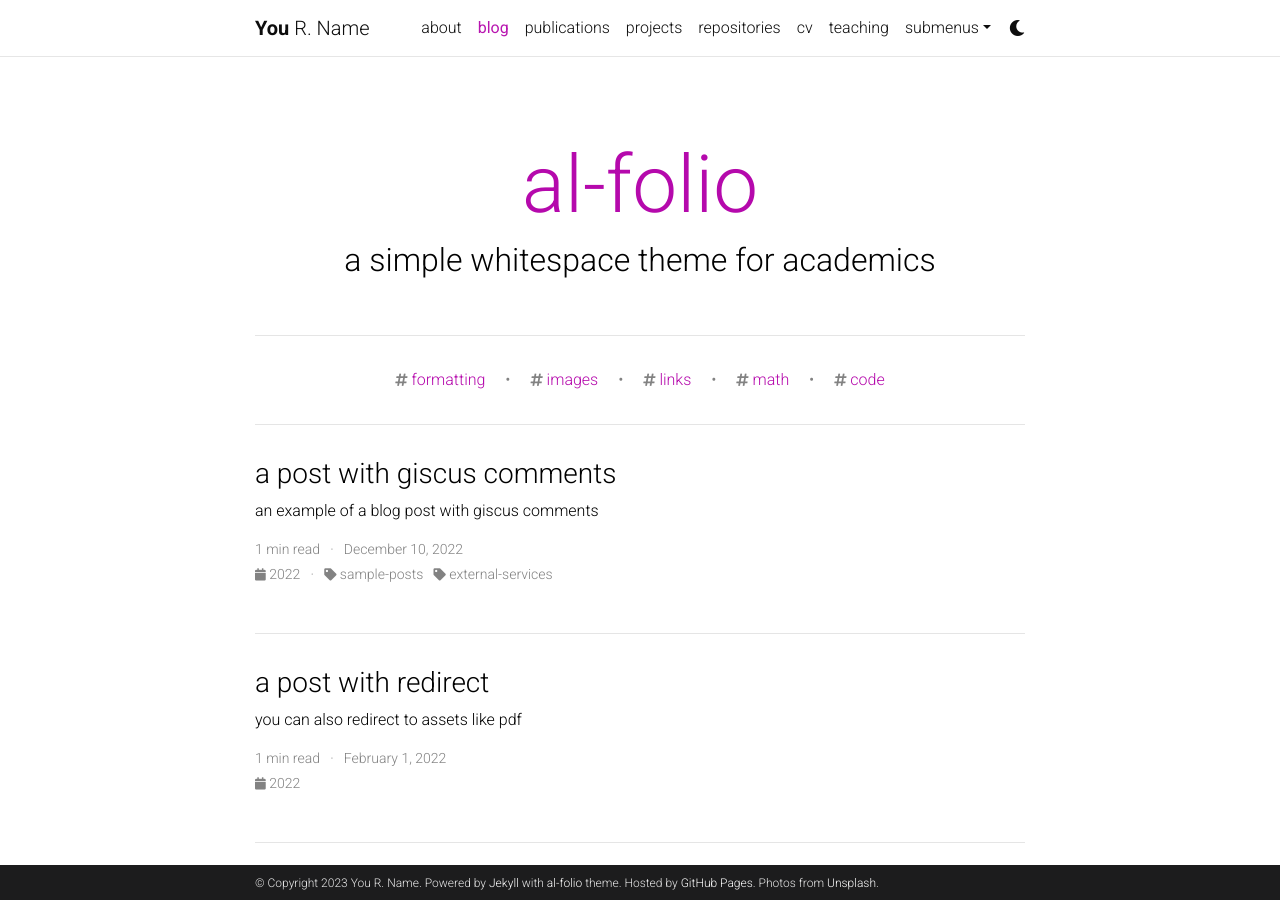
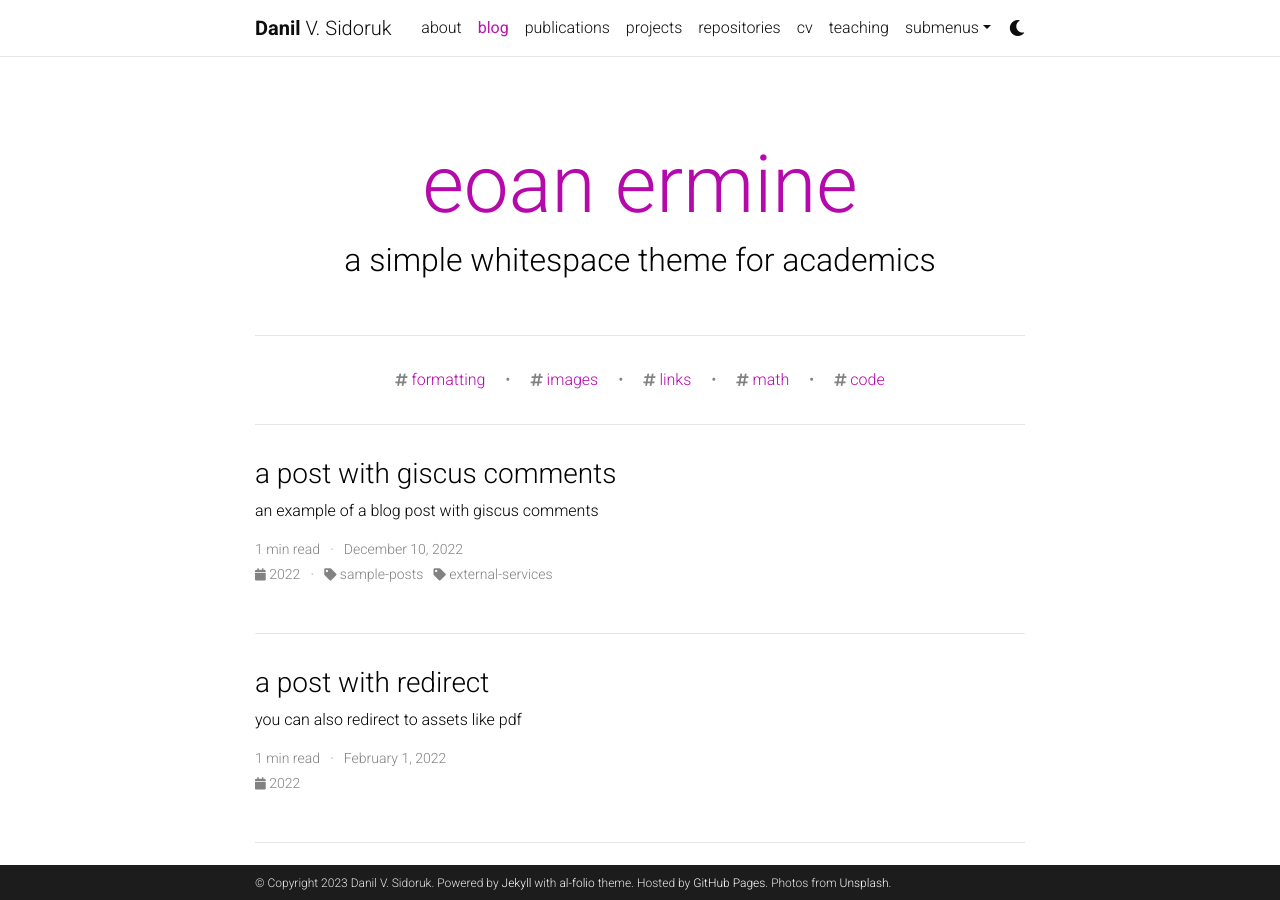
Before and after one commit to eoan-ermine/eoan-ermine.github.io, a Jekyll site: the page built from blog/index.html, in a window 1280 px wide and 900 px high. Built offline with Jekyll 4.4.1, drawn with Linux system fonts in a browser that asks for light colours; the list of posts is cut into pages by our own code; comment, search, counter and statistics services are not loaded; a style sheet for code colours, icons or effects is not loaded.

Commit message:
Update _config.yml

```diff
--- a/_config.yml
+++ b/_config.yml
@@ -3,10 +3,10 @@
 # -----------------------------------------------------------------------------
 
 title: blank # the website title (if blank, full name will be used instead)
-first_name: You
-middle_name: R.
-last_name: Name
-email: you@example.com
+first_name: Danil
+middle_name: V.
+last_name: Sidoruk
+email: danilsidoruknv@yandex.ru
 description: > # the ">" symbol means to ignore newlines until "footer_text:"
   A simple, whitespace theme for academics. Based on [*folio](https://github.com/bogoli/-folio) design.
 footer_text: >
@@ -19,7 +19,7 @@ lang: en # the language of your site (for example: en, fr, cn, ru, etc.)
 icon: ⚛️  # the emoji used as the favicon (alternatively, provide image name in /assets/img/)
 
 url: https://PatriotRossii.github.io # the base hostname & protocol for your site
-baseurl: /al-folio # the subpath of your site, e.g. /blog/
+baseurl: / # the subpath of your site, e.g. /blog/
 last_updated: false # set to true if you want to display last updated in the footer
 impressum_path:  # set to path to include impressum link in the footer, use the same path as permalink in a page, helps to conform with EU GDPR
 
@@ -120,7 +120,7 @@ bing_site_verification:  # out your bing-site-verification ID (Bing Webmaster)
 # Blog
 # -----------------------------------------------------------------------------
 
-blog_name: al-folio # blog_name will be displayed in your blog page
+blog_name: eoan ermine # blog_name will be displayed in your blog page
 blog_nav_title: blog # your blog must have a title for it to be displayed in the nav bar
 blog_description: a simple whitespace theme for academics
 permalink: /blog/:year/:title/
```
